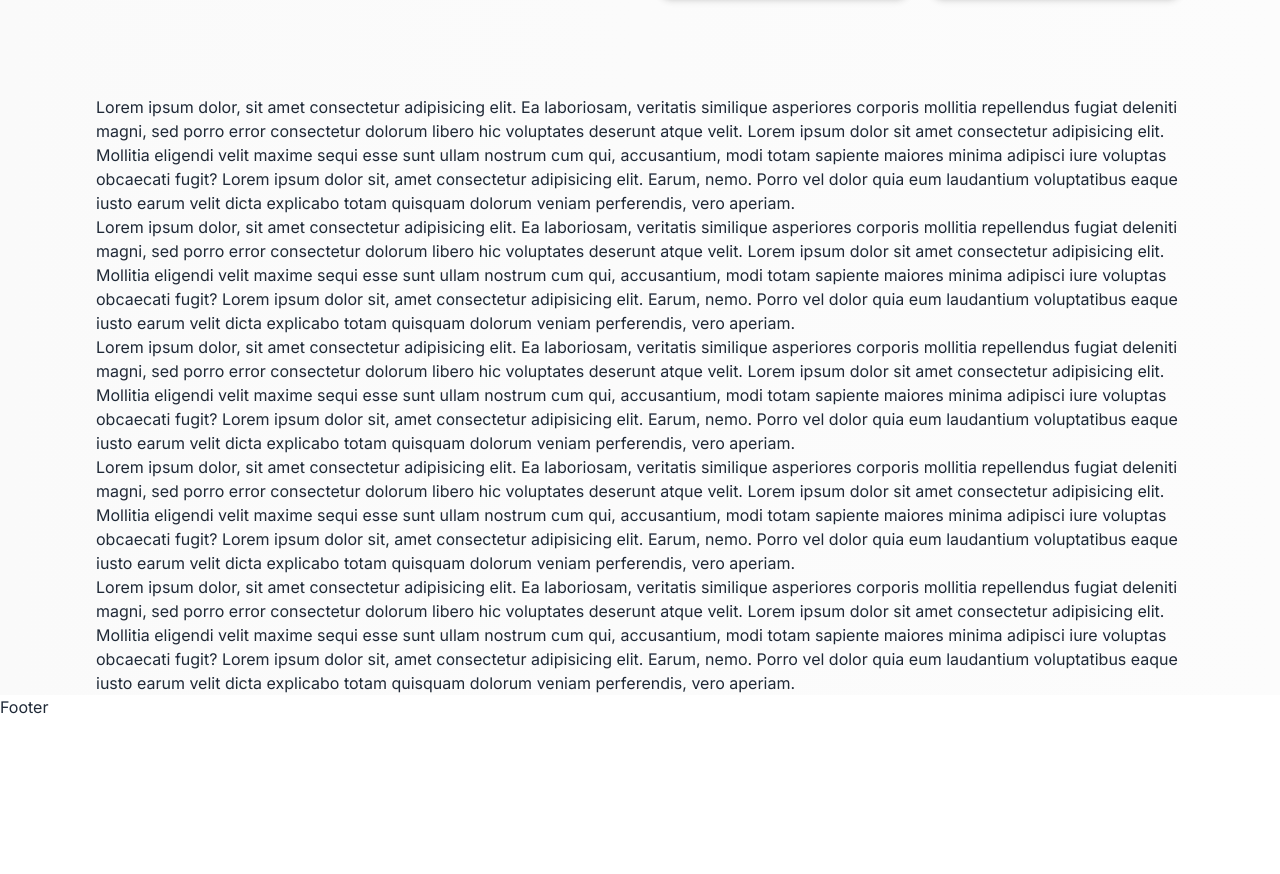
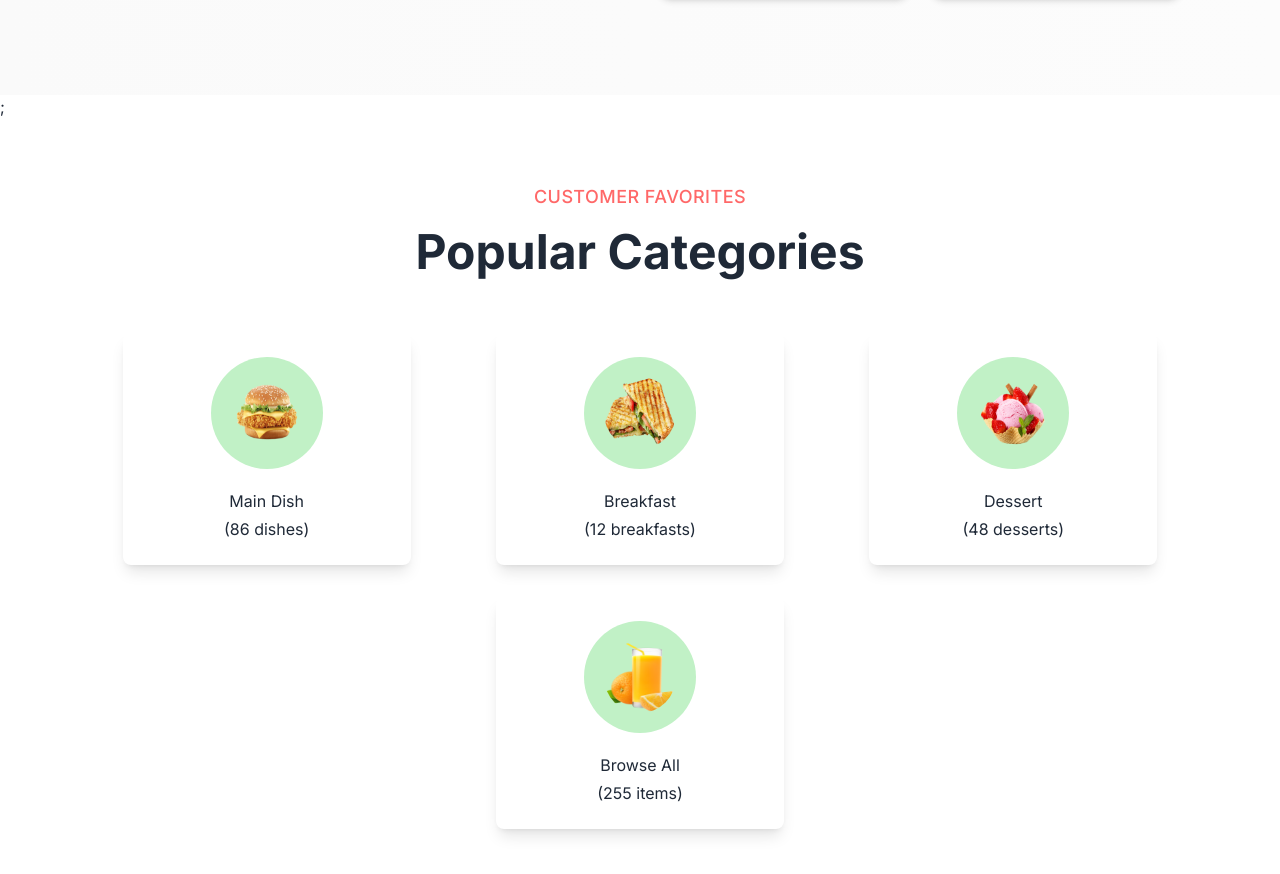
Before and after one commit to ErdemBilgn/Foodie-MERN, a React (Vite) app in the folder client/: page / in a window 1280 px wide. Shown: the part 674-1548 px from the top of the page. Before the commit the page ends 1393 px from the top, so only its background shows below. Built offline with nearby package versions, Linux system fonts and the light colour scheme.

Commit message:
Commit: Created Categories Component

```diff
--- a/client/src/App.css
+++ b/client/src/App.css
@@ -11,3 +11,11 @@
 .section-container {
   @apply xl:px-24 px-4;
 }
+
+.subtitle {
+  @apply text-red uppercase tracking-wide font-medium text-lg;
+}
+
+.title {
+  @apply text-4xl md:text-5xl font-bold my-2 md:leading-snug leading-snug;
+}
--- a/client/src/components/Banner.jsx
+++ b/client/src/components/Banner.jsx
@@ -101,66 +101,6 @@
           </button>
         </div>
       </div>
-      <p>
-        Lorem ipsum dolor, sit amet consectetur adipisicing elit. Ea laboriosam,
-        veritatis similique asperiores corporis mollitia repellendus fugiat
-        deleniti magni, sed porro error consectetur dolorum libero hic
-        voluptates deserunt atque velit. Lorem ipsum dolor sit amet consectetur
-        adipisicing elit. Mollitia eligendi velit maxime sequi esse sunt ullam
-        nostrum cum qui, accusantium, modi totam sapiente maiores minima
-        adipisci iure voluptas obcaecati fugit? Lorem ipsum dolor sit, amet
-        consectetur adipisicing elit. Earum, nemo. Porro vel dolor quia eum
-        laudantium voluptatibus eaque iusto earum velit dicta explicabo totam
-        quisquam dolorum veniam perferendis, vero aperiam.
-      </p>
-      <p>
-        Lorem ipsum dolor, sit amet consectetur adipisicing elit. Ea laboriosam,
-        veritatis similique asperiores corporis mollitia repellendus fugiat
-        deleniti magni, sed porro error consectetur dolorum libero hic
-        voluptates deserunt atque velit. Lorem ipsum dolor sit amet consectetur
-        adipisicing elit. Mollitia eligendi velit maxime sequi esse sunt ullam
-        nostrum cum qui, accusantium, modi totam sapiente maiores minima
-        adipisci iure voluptas obcaecati fugit? Lorem ipsum dolor sit, amet
-        consectetur adipisicing elit. Earum, nemo. Porro vel dolor quia eum
-        laudantium voluptatibus eaque iusto earum velit dicta explicabo totam
-        quisquam dolorum veniam perferendis, vero aperiam.
-      </p>
-      <p>
-        Lorem ipsum dolor, sit amet consectetur adipisicing elit. Ea laboriosam,
-        veritatis similique asperiores corporis mollitia repellendus fugiat
-        deleniti magni, sed porro error consectetur dolorum libero hic
-        voluptates deserunt atque velit. Lorem ipsum dolor sit amet consectetur
-        adipisicing elit. Mollitia eligendi velit maxime sequi esse sunt ullam
-        nostrum cum qui, accusantium, modi totam sapiente maiores minima
-        adipisci iure voluptas obcaecati fugit? Lorem ipsum dolor sit, amet
-        consectetur adipisicing elit. Earum, nemo. Porro vel dolor quia eum
-        laudantium voluptatibus eaque iusto earum velit dicta explicabo totam
-        quisquam dolorum veniam perferendis, vero aperiam.
-      </p>
-      <p>
-        Lorem ipsum dolor, sit amet consectetur adipisicing elit. Ea laboriosam,
-        veritatis similique asperiores corporis mollitia repellendus fugiat
-        deleniti magni, sed porro error consectetur dolorum libero hic
-        voluptates deserunt atque velit. Lorem ipsum dolor sit amet consectetur
-        adipisicing elit. Mollitia eligendi velit maxime sequi esse sunt ullam
-        nostrum cum qui, accusantium, modi totam sapiente maiores minima
-        adipisci iure voluptas obcaecati fugit? Lorem ipsum dolor sit, amet
-        consectetur adipisicing elit. Earum, nemo. Porro vel dolor quia eum
-        laudantium voluptatibus eaque iusto earum velit dicta explicabo totam
-        quisquam dolorum veniam perferendis, vero aperiam.
-      </p>
-      <p>
-        Lorem ipsum dolor, sit amet consectetur adipisicing elit. Ea laboriosam,
-        veritatis similique asperiores corporis mollitia repellendus fugiat
-        deleniti magni, sed porro error consectetur dolorum libero hic
-        voluptates deserunt atque velit. Lorem ipsum dolor sit amet consectetur
-        adipisicing elit. Mollitia eligendi velit maxime sequi esse sunt ullam
-        nostrum cum qui, accusantium, modi totam sapiente maiores minima
-        adipisci iure voluptas obcaecati fugit? Lorem ipsum dolor sit, amet
-        consectetur adipisicing elit. Earum, nemo. Porro vel dolor quia eum
-        laudantium voluptatibus eaque iusto earum velit dicta explicabo totam
-        quisquam dolorum veniam perferendis, vero aperiam.
-      </p>
     </div>
   );
 }
--- a/client/src/layout/Main.jsx
+++ b/client/src/layout/Main.jsx
@@ -7,7 +7,6 @@
     <div>
       <Navbar />
       <Outlet />
-      <footer>Footer</footer>
     </div>
   );
 }
--- a/client/src/pages/home/Categories.jsx
+++ b/client/src/pages/home/Categories.jsx
@@ -1,5 +1,60 @@
+const categoryItems = [
+  {
+    id: 1,
+    title: "Main Dish",
+    des: "(86 dishes)",
+    image: "/images/home/category/img1.png",
+  },
+  {
+    id: 2,
+    title: "Breakfast",
+    des: "(12 breakfasts)",
+    image: "/images/home/category/img2.png",
+  },
+  {
+    id: 3,
+    title: "Dessert",
+    des: "(48 desserts)",
+    image: "/images/home/category/img3.png",
+  },
+  {
+    id: 4,
+    title: "Browse All",
+    des: "(255 items)",
+    image: "/images/home/category/img4.png",
+  },
+];
+
 function Categories() {
-  return <div>Categories</div>;
+  return (
+    <div className="section-container py-16">
+      <div className="text-center">
+        <p className="subtitle">Customer Favorites</p>
+        <h2 className="title">Popular Categories</h2>
+      </div>
+
+      {/* Category Cards  */}
+      <div className="flex flex-col sm:flex-row flex-wrap gap-8 justify-around items-center mt-12">
+        {categoryItems.map((category, i) => (
+          <div
+            key={i}
+            className="shadow-lg rounded-lg bg-white py-6 px-5 w-72 mx-auto text-center cursor-pointer hover:-translate-y-4 duration-300 transition-all"
+          >
+            <div className="flex w-full mx-auto items-center justify-center">
+              <img
+                src={category.image}
+                className="bg-[#C1F1C6] p-5 rounded-full w-28 h-28"
+              />
+            </div>
+            <div className="mt-5 space-y-1">
+              <h5>{category.title}</h5>
+              <p>{category.des}</p>
+            </div>
+          </div>
+        ))}
+      </div>
+    </div>
+  );
 }
 
 export default Categories;
--- a/client/src/pages/home/Home.jsx
+++ b/client/src/pages/home/Home.jsx
@@ -1,7 +1,13 @@
 import Banner from "../../components/Banner";
+import Categories from "./Categories";
 
 function Home() {
-  return <Banner />;
+  return (
+    <div>
+      <Banner />;
+      <Categories />
+    </div>
+  );
 }
 
 export default Home;
```
